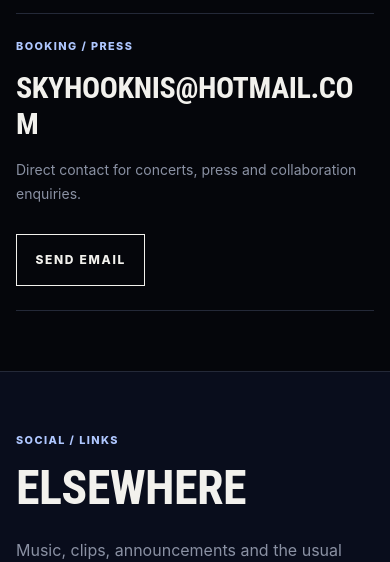
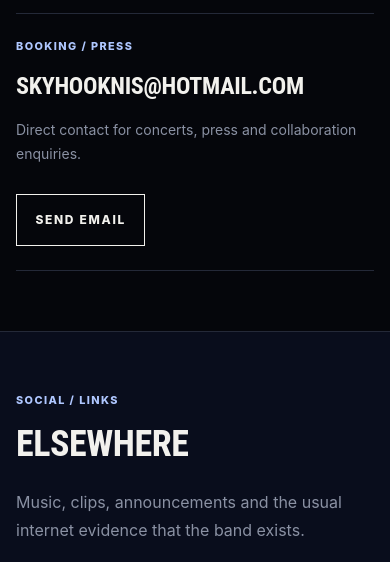
Before and after one commit to m4rkovic/sky-hook-website, a Next.js app: page /en/contact in a window 390 px wide. Shown: the part 485-1047 px from the top of the page. Built offline with nearby package versions, Linux system fonts and the light colour scheme; no server answers.

Commit message:
Polish responsive typography

```diff
--- a/src/app/[locale]/(site)/contact/page.tsx
+++ b/src/app/[locale]/(site)/contact/page.tsx
@@ -54,7 +54,7 @@ export default async function ContactPage({ params }: { params: Promise<{ locale
               {bookingEmail ? (
                 <a
                   href={`mailto:${bookingEmail}`}
-                  className="mt-4 block break-all font-display text-3xl font-black uppercase tracking-[-0.03em] transition-colors hover:text-ice md:text-5xl"
+                  className="mt-4 block break-all font-display text-2xl uppercase transition-colors md:text-4xl hover:text-ice "
                 >
                   {bookingEmail}
                 </a>
@@ -77,7 +77,7 @@ export default async function ContactPage({ params }: { params: Promise<{ locale
           <div className="mb-10 grid gap-6 md:grid-cols-[1fr_1fr] md:items-end">
             <div>
               <p className="kicker text-ice">SOCIAL / LINKS</p>
-              <h2 className="mt-4 font-display text-5xl font-black uppercase tracking-[-0.04em] md:text-7xl">
+              <h2 className="mt-4 font-display text-4xl uppercase md:text-7xl">
                 {dict.contact.socialsTitle}
               </h2>
             </div>
@@ -108,7 +108,7 @@ export default async function ContactPage({ params }: { params: Promise<{ locale
                   </div>
 
                   <div className="absolute inset-x-5 bottom-5">
-                    <div className="font-display text-3xl font-black uppercase tracking-[-0.03em]">
+                    <div className="font-display text-3xl uppercase">
                       {socialLabels[key]}
                     </div>
                     <div className="mt-2 h-px w-0 bg-ice transition-[width] duration-300 group-hover:w-full" />
```
